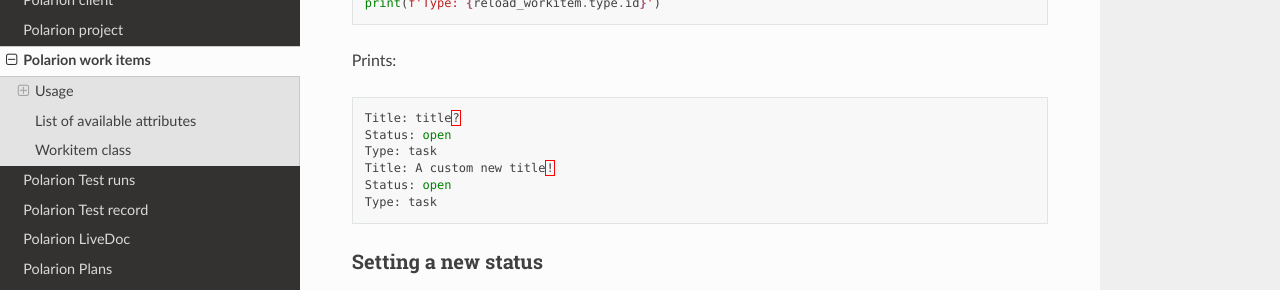
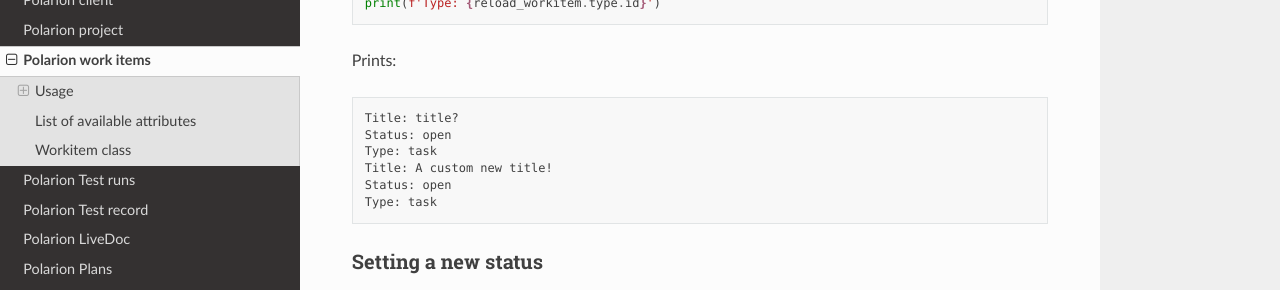
Before and after one commit to jesper-raemaekers/python-polarion, a Sphinx documentation site: the page built from docs/workitem.rst, in a window 1280 px wide and 900 px high, scrolled down 639 px. Shown: the part 149-439 px from the top of the window. Built offline with Sphinx 7.4.7 and the Read the Docs theme 2.0.0, drawn with Linux system fonts in a browser that asks for light colours; part of the change alters nothing that is shown.

```diff
--- a/docs/polarion_client.rst
+++ b/docs/polarion_client.rst
@@ -64,8 +64,8 @@ A custom retry strategy can be set by using the request_session parameter of the
     # example of a retry strategy
     my_sess = requests.Session()
     retries = Retry(total=5,
-                backoff_factor=0.1,
-                status_forcelist=[ 500, 502, 503, 504 ])  # only retry those status codes
+        backoff_factor=0.1,
+        status_forcelist=[ 500, 502, 503, 504 ])  # only retry those status codes
 
     my_sess.mount('http://', HTTPAdapter(max_retries=retries)) # for all http connections
 
--- a/docs/workitem.rst
+++ b/docs/workitem.rst
@@ -38,9 +38,7 @@ The workitem can be updated and saved. The example below loads a workitem, chang
     print(f'Status: {reload_workitem.status.id}')
     print(f'Type: {reload_workitem.type.id}')
 
-Prints:
-
-.. code:: python
+Prints::
 
     Title: title?
     Status: open
```
Also changed, not shown: docs/requirements.txt (+33 -16 lines).
